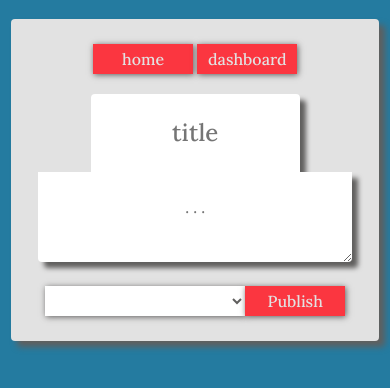
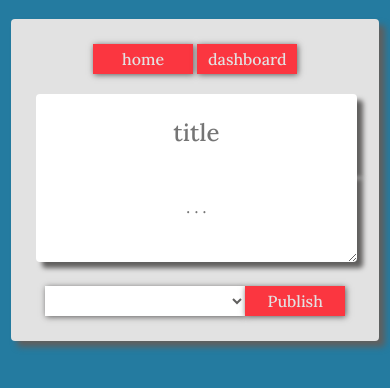
Before and after one commit to daedalus-hephaestus/BalladSalad, a website: page private/poem_creator.html in a window 390 px wide. Drawn offline with nearby package versions, Linux system fonts and the light colour scheme; no server answers.

Commit message:
added viewport for poem editor

```diff
--- a/public/css/style.css
+++ b/public/css/style.css
@@ -316,7 +316,13 @@ body {
 
     .poem_input {
 
-        width: 83%;
+        width: 85%;
+
+    }
+
+    .title_input {
+
+        width: 85%;
 
     }
 
```
